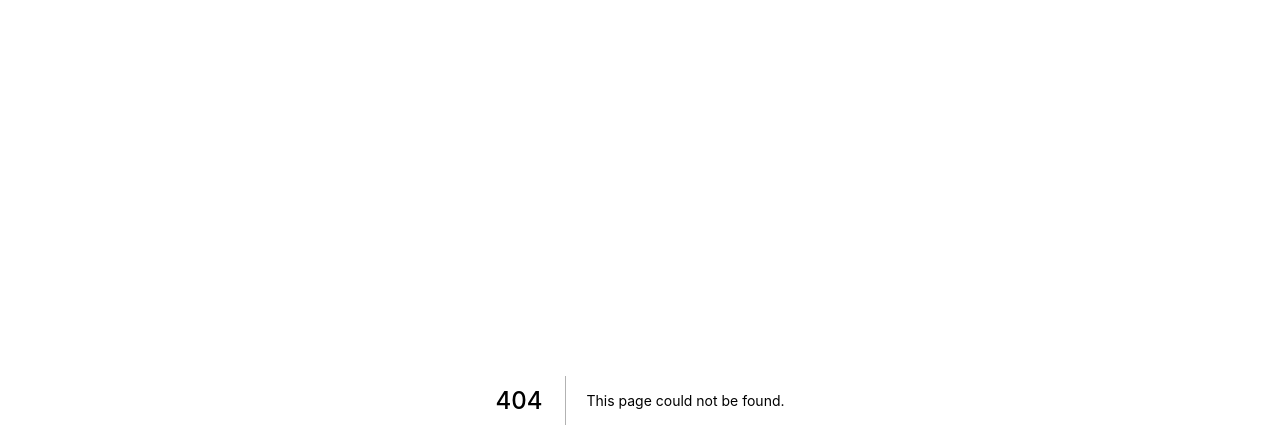
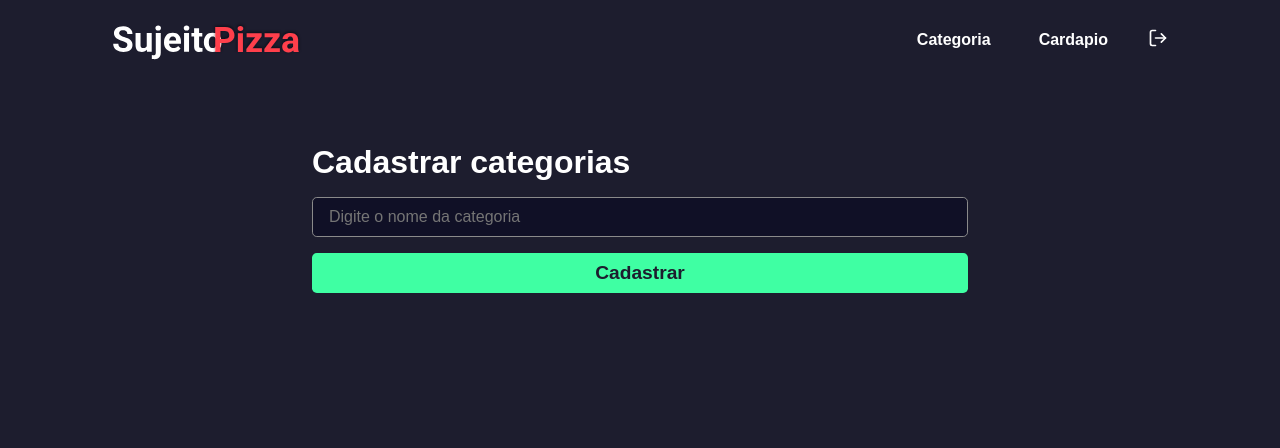
Before and after one commit to 0dayIg0r/Projeto-Pizzaria, a Next.js app in the folder frontend/projeto-pizzaria/: page /category in a window 1280 px wide. Before the commit this address had no page. Shown: the top 448 px of the page. Built offline with nearby package versions, Linux system fonts and the light colour scheme.

Commit message:
criando categoria

```diff
--- a/frontend/package.json
+++ /dev/null
@@ -1,5 +0,0 @@
-{
-  "dependencies": {
-    "sass": "^1.54.8"
-  }
-}
--- /dev/null
+++ b/frontend/projeto-pizzaria/src/pages/category/index.tsx
@@ -0,0 +1,60 @@
+import { FormEvent, useState } from 'react'
+import Head from 'next/head'
+import { Header } from '../../components/Header'
+
+import styles from './styles.module.scss'
+import { setupAPIClient } from '../../services/api'
+import { toast } from 'react-toastify'
+
+export default function Category() {
+    const [name, setName] = useState('')
+
+    const handleRegister = async (e:FormEvent) =>{
+        e.preventDefault()
+
+        if(name === ''){
+            return
+        }
+
+        const apiClient = setupAPIClient()
+
+        await apiClient.post('/category',{
+            name: name
+        })
+
+        toast.success('Categoria cadastrada!')
+        setName('')
+    }
+
+    return (
+        <>
+            <Head>
+                <title>Nova categoria - Sujeito Pizzaria</title>
+            </Head>
+
+            <div >
+                <Header />
+
+                <main className={styles.container}>
+                    <h1>Cadastrar categorias</h1>
+
+                    <form className={styles.form} onSubmit={handleRegister}>
+                        <input
+                            type="text"
+                            placeholder='Digite o nome da categoria'
+                            className={styles.input}
+                            value={name}
+                            onChange={(e) => setName(e.target.value)}
+                        />
+                        <button
+                        type='submit'
+                        className={styles.buttonAdd}
+                        >
+                            Cadastrar
+                        </button>
+                    </form>
+                </main>
+            </div>
+        </>
+    )
+}
--- /dev/null
+++ b/frontend/projeto-pizzaria/src/pages/category/styles.module.scss
@@ -0,0 +1,40 @@
+.container{
+    max-width: 720px;
+    margin: 4rem auto;
+    padding: 0 2rem;
+
+    display: flex;
+    justify-content: space-between;
+    flex-direction: column;
+}
+
+.container h1{
+    color: var(--white);
+}
+
+.form{
+    display: flex;
+    flex-direction: column;
+    margin: 1rem 0;
+}
+
+.input{
+    background-color: var(--dark-900);
+    border: 0;
+    padding: 1rem;
+    height: 40px;
+    border-radius: 0.3rem;
+    color: var(--white);
+    border: 1px solid var(--gray-100);
+    margin-bottom: 1rem;
+}
+
+.buttonAdd{
+    height: 40px;
+    border: 0;
+    background-color: var(--green-900);
+    font-weight: bold;
+    font-size: 1.2rem;
+    border-radius: 0.3rem;
+    color: var(--dark-700);
+}
--- a/frontend/projeto-pizzaria/src/pages/index.tsx
+++ b/frontend/projeto-pizzaria/src/pages/index.tsx
@@ -95,7 +95,7 @@
 
           <Link href='/signup'>
             <a className={styles.text}>
-              Não possui uma conta? <b>Cadastre-se</b>
+              Não possui uma conta? <b>cadastre-se</b>
             </a>
           </Link>
         </div>
--- a/frontend/projeto-pizzaria/src/pages/signup/index.tsx
+++ b/frontend/projeto-pizzaria/src/pages/signup/index.tsx
@@ -98,7 +98,6 @@
               type='submit'
               loading={loading}
             >
-              Cadastrar
             </Button>
           </form>
 
```
Also changed, not shown: 1 other file (tests, documents, lock files or other folders).
